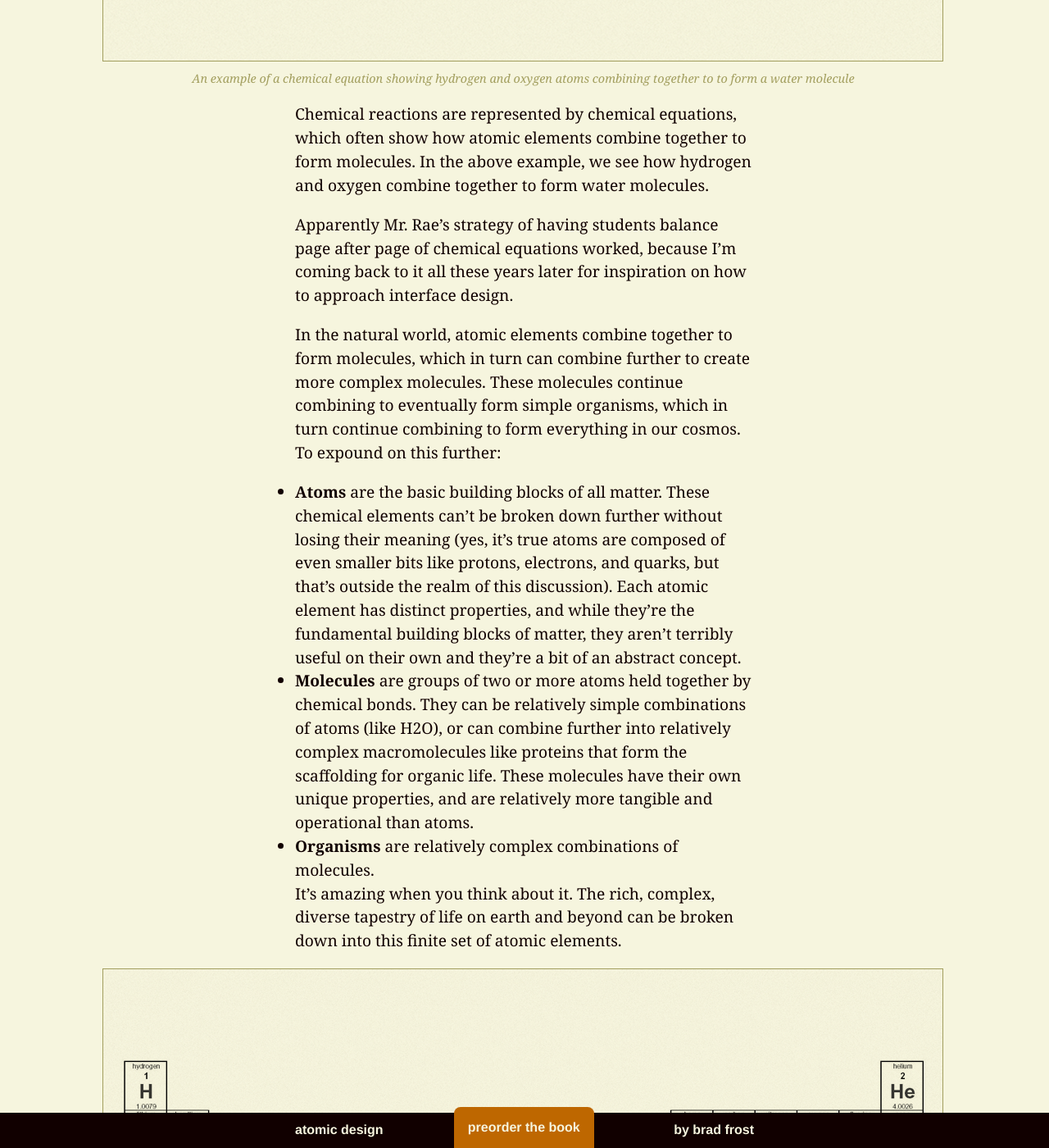
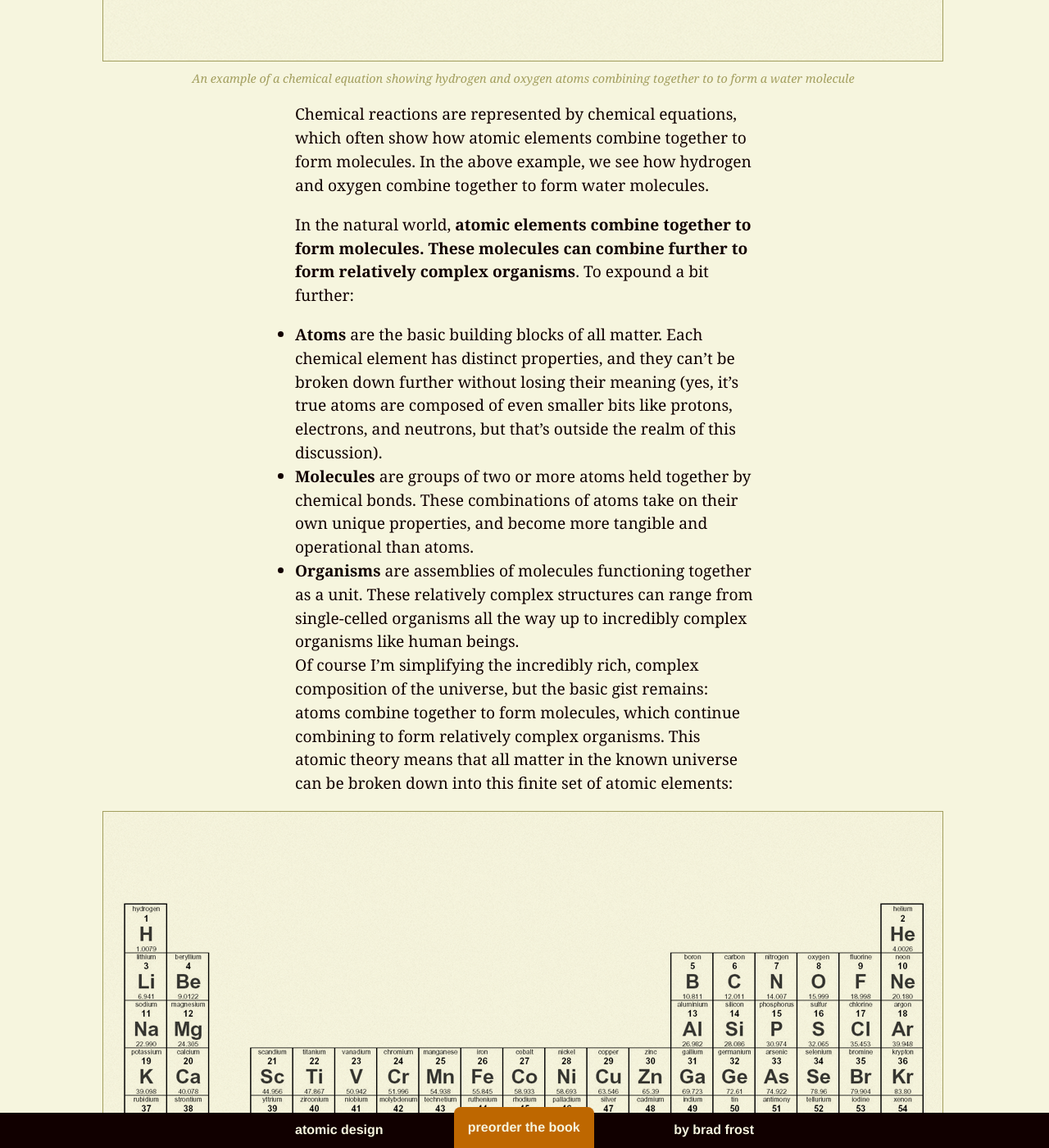
Before and after one commit to bradfrost/atomic-design, a Jekyll site: the page built from chapter-2.md, in a window 1280 px wide and 1400 px high, scrolled down 1962 px. Shown: the whole window at 82% size. Built offline with Jekyll 4.4.1, drawn with Linux system fonts in a browser that asks for light colours; some of the changed text lies outside the part shown.

Commit message:
Chapter 2 draft
Finishing up chemistry intro

```diff
--- a/chapter-2.md
+++ b/chapter-2.md
@@ -5,35 +5,37 @@ chapterTitle: Chapter 2
 permalink: /chapter-2/
 ---
 
-My search for a methodology to craft interface design systems led me to look for inspiration in other fields and industries. Given this amazingly complex world we've created, it seems only natural that other disciplines would have tackled similar problems we could learn from and appropriate. As it turns out, loads of other fields [such as industrial design and architecture](http://us5.campaign-archive1.com/?u=7e093c5cf4&id=ead8a72012&e=ecb25a3f93) have developed smart modular systems for manufacturing immensely complex objects like airplanes, ships, and skyscrapers.
+My search for a methodology to craft interface design systems led me to look for inspiration in other fields and industries. Given this amazingly complex world we've created, it seemed only natural that other fields would have tackled similar problems we could learn from and appropriate. As it turns out, loads of other fields [such as industrial design and architecture](http://us5.campaign-archive1.com/?u=7e093c5cf4&id=ead8a72012&e=ecb25a3f93) have developed smart modular systems for manufacturing immensely complex objects like airplanes, ships, and skyscrapers.
 
 But my original explorations kept creeping back to the natural world, which ultimately triggered memories of sitting at a rickety desk in my high school's chemistry lab.
 
 ## Taking Cues from Chemistry
 My high school chemistry class was taught by a no-nonsense Vietnam vet with an extraordinarily impressive mustache. Mr. Rae's class had a reputation for being one of the hardest classes in school, largely in part of an assignment that required students to balance hundreds upon hundreds of chemical equations contained in a massive worksheet.
 
-If you're anything like me, you'll need a bit of a refresher to recall what a chemical equation looks like, so here you go:
+If you're like me, you may need a bit of a refresher to recall what a chemical equation looks like, so here you go:
 
 {% include figure.html src="../images/content/chemical-equation.png" caption="An example of a chemical equation showing hydrogen and oxygen atoms combining together to to form a water molecule" %}
 
 Chemical reactions are represented by chemical equations, which often show how atomic elements combine together to form molecules. In the above example, we see how hydrogen and oxygen combine together to form water molecules.
 
-Apparently Mr. Rae's strategy of having students balance page after page of chemical equations worked, because I'm coming back to it all these years later for inspiration on how to approach interface design.
+In the natural world, **atomic elements combine together to form molecules. These molecules can combine further to form relatively complex organisms**. To expound a bit further:
 
-In the natural world, atomic elements combine together to form molecules, which in turn can combine further to create more complex molecules. These molecules continue combining to eventually form simple organisms, which in turn continue combining to form everything in our cosmos. To expound on this further:
+- **Atoms** are the basic building blocks of all matter. Each chemical element has distinct properties, and they can't be broken down further without losing their meaning (yes, it's true atoms are composed of even smaller bits like protons, electrons, and neutrons, but that's outside the realm of this discussion).
+- **Molecules** are groups of two or more atoms held together by chemical bonds. These combinations of atoms take on their own unique properties, and become more tangible and operational than atoms.
+- **Organisms** are assemblies of molecules functioning together as a unit. These relatively complex structures can range from single-celled organisms all the way up to incredibly complex organisms like human beings.
 
-- **Atoms** are the basic building blocks of all matter. These chemical elements can't be broken down further without losing their meaning (yes, it's true atoms are composed of even smaller bits like protons, electrons, and quarks, but that's outside the realm of this discussion). Each atomic element has distinct properties, and while they're the fundamental building blocks of matter, they aren't terribly useful on their own and they're a bit of an abstract concept.
-- **Molecules** are groups of two or more atoms held together by chemical bonds. They can be relatively simple combinations of atoms (like H2O), or can combine further into relatively complex macromolecules like proteins that form the scaffolding for organic life. These molecules have their own unique properties, and are relatively more tangible and operational than atoms.
-- **Organisms** are relatively complex combinations of molecules.
-
-It's amazing when you think about it. The rich, complex, diverse tapestry of life on earth and beyond can be broken down into this finite set of atomic elements.
+Of course I'm simplifying the incredibly rich, complex composition of the universe, but the basic gist remains: atoms combine together to form molecules, which continue combining to form relatively complex organisms. This atomic theory means that all matter in the known universe can be broken down into this finite set of atomic elements:
 
 {% include figure.html src="../images/content/periodic-table.png" caption="The periodic table of chemical elements" %}
 
+Apparently Mr. Rae's strategy of having students mind-numbingly balance tons of chemical equations worked, because I'm coming back to it all these years later for inspiration on how to approach interface design.
+
 ## The Atomic Design Methodology
-By now you might be wondering why we're talking about atoms, molecules, and organisms. Maybe you're even angry at me for forcing you
+By now you may be wondering why we're talking about chemistry, and maybe you're even a bit angry at me for forcing you to relive memories of high school. But this is going somewhere, I promise.
 
 As it turns out, we have this same finite set of atomic elements we can apply that same process that happens in the natural world to our user interfaces.
+
+[Josh Duck's Periodic Table of HTML Elements](http://smm.zoomquiet.io/data/20110511083224/index.html)
 
 Atomic design is a methodology composed of five distinct stages working together to create deliberate interface design systems. **The five stages of atomic design are are:**
 
@@ -124,3 +126,8 @@ Discuss the advantages of atomic design, especially the ability to traverse betw
 http://china.org.cn/china/2015-03/17/content_35077927.htm
 
 *As it turns out, Andy Clarke had already touched on wrote a chapter of a book called [Designing Atoms and Elements](http://stuffandnonsense.co.uk/blog/about/an-extract-from-designing-atoms-and-elements), which discusses modular design and breaking a visual design into its "design atmosphere": the color, typography, and texture of a design sans layout.
+
+
+———
+
+You just sneak it in. It's what I'm going to do to make the quality of the work better. And I don't have to say it. It starts in the sales process. You just build enough budget so that you can do it. You don't have a conversation about it, it's just par for the course. You don't have to ask permission.
```
Also changed, not shown: 2 other files.
